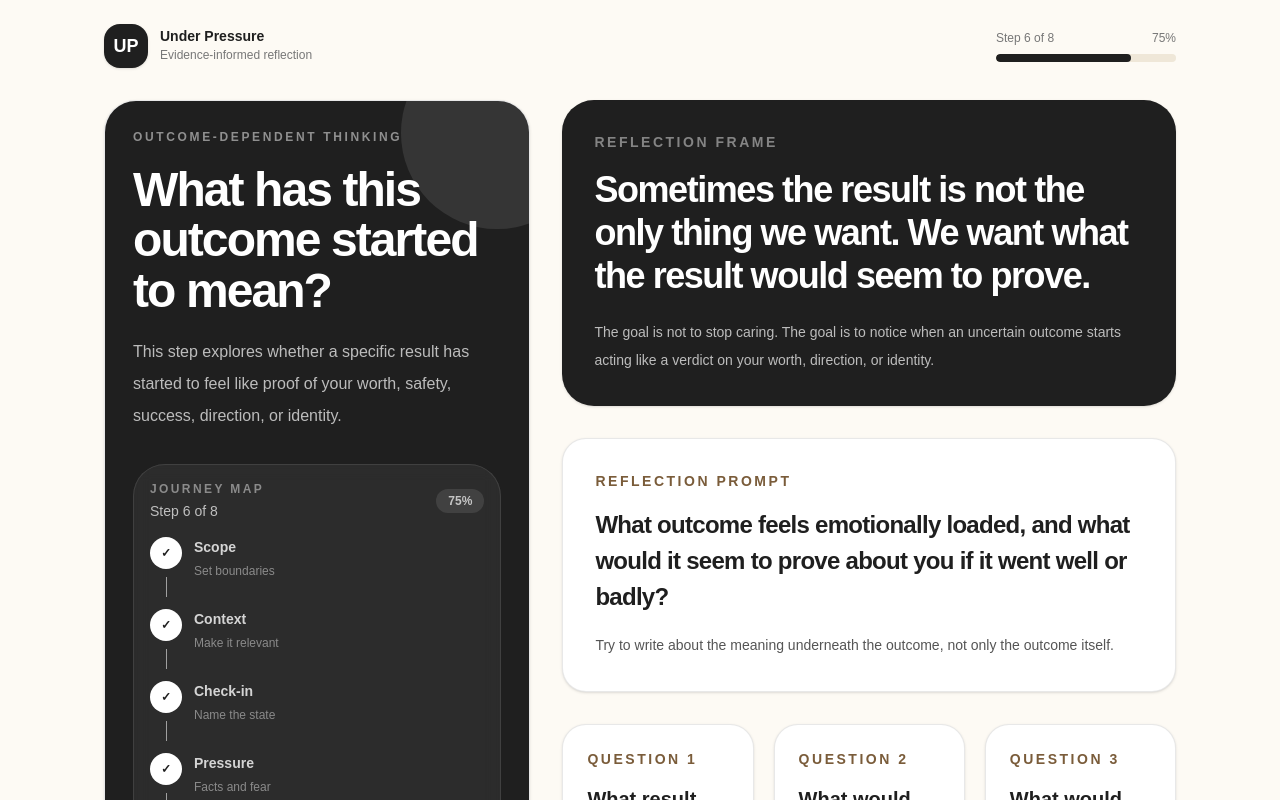
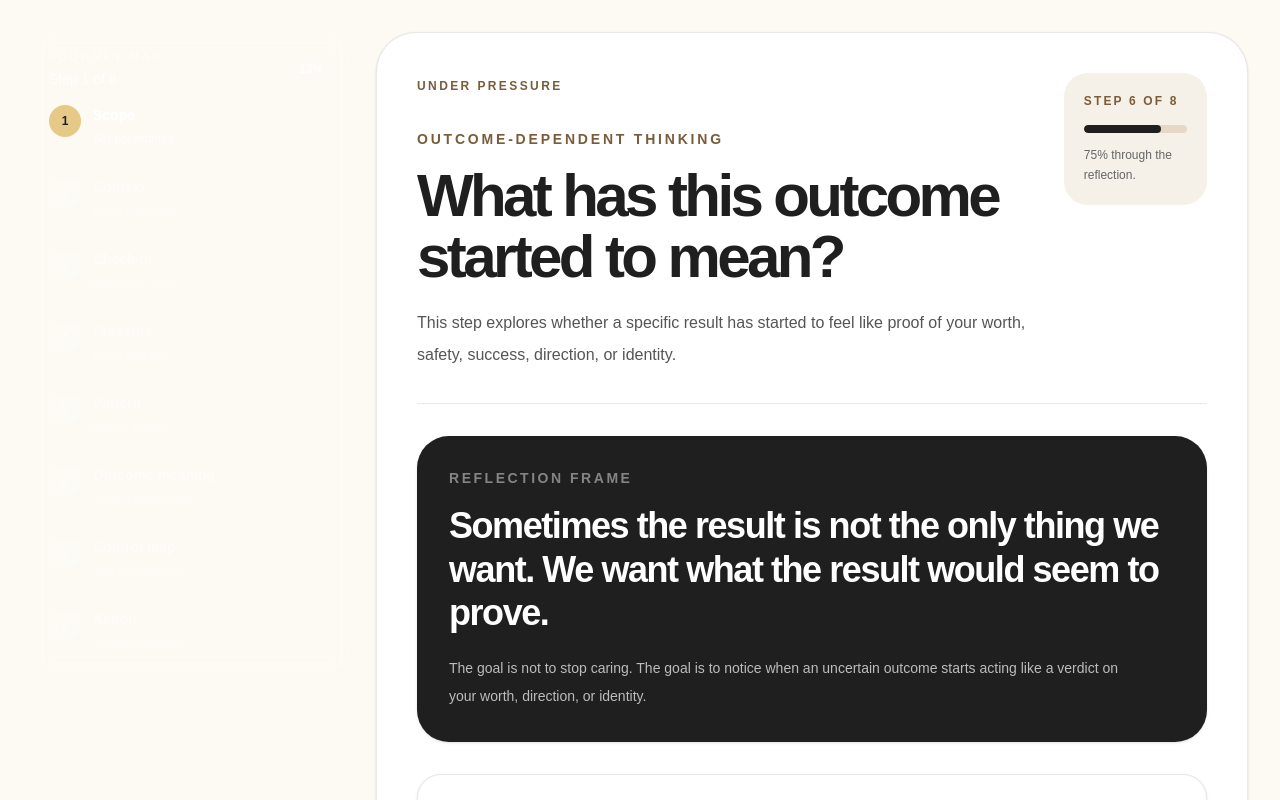
Before and after one commit to diegouriber/under-pressure, a Next.js app: page /attachment in a window 1280 px wide. Shown: the top 800 px of the page. Built offline with nearby package versions, Linux system fonts and the light colour scheme.

Commit message:
Polish reflection shell and journey map

```diff
--- a/app/components/FlowShell.tsx
+++ b/app/components/FlowShell.tsx
@@ -1,3 +1,5 @@
+"use client";
+
 import Link from "next/link";
 import JourneyMap from "./JourneyMap";
 
@@ -5,8 +7,8 @@ type FlowShellProps = {
   eyebrow: string;
   title: string;
   description: string;
-  step?: number;
-  totalSteps?: number;
+  step: number;
+  totalSteps: number;
   children: React.ReactNode;
 };
 
@@ -15,100 +17,68 @@ export default function FlowShell({
   title,
   description,
   step,
-  totalSteps = 8,
+  totalSteps,
   children,
 }: FlowShellProps) {
-  const showProgress = Boolean(step && totalSteps);
-  const progress =
-    step && totalSteps ? Math.min(100, Math.round((step / totalSteps) * 100)) : 0;
+  const progress = Math.round((step / totalSteps) * 100);
 
   return (
-    <main className="min-h-screen bg-[#fdfaf4] text-[#1f1f1f]">
-      <div className="mx-auto flex min-h-screen w-full max-w-6xl flex-col px-5 py-6 sm:px-8 lg:px-10">
-        <header className="mb-8 flex items-center justify-between gap-4">
-          <Link href="/" className="group flex items-center gap-3">
-            <div className="flex h-11 w-11 items-center justify-center rounded-2xl bg-[#1f1f1f] text-lg font-semibold text-white shadow-sm transition group-hover:scale-105">
-              UP
+    <main className="min-h-screen bg-[#fdfaf4] px-5 py-6 text-[#1f1f1f] md:px-8 md:py-8">
+      <div className="mx-auto grid max-w-7xl gap-6 lg:grid-cols-[320px_1fr]">
+        <div className="hidden lg:block">
+          <div className="sticky top-8">
+            <JourneyMap />
+          </div>
         </div>
 
-            <div>
-              <p className="text-sm font-semibold leading-none text-[#1f1f1f]">
+        <section className="min-w-0">
+          <div className="rounded-[2.5rem] border border-[#1f1f1f]/10 bg-white p-6 shadow-sm md:p-10">
+            <div className="flex flex-col gap-5 border-b border-[#1f1f1f]/10 pb-8 md:flex-row md:items-start md:justify-between">
+              <div className="max-w-3xl">
+                <Link
+                  href="/"
+                  className="text-xs font-semibold uppercase tracking-[0.2em] text-[#7a5c3a] transition hover:text-[#1f1f1f]"
+                >
                   Under Pressure
+                </Link>
+
+                <p className="mt-8 text-sm font-semibold uppercase tracking-[0.2em] text-[#7a5c3a]">
+                  {eyebrow}
                 </p>
-              <p className="mt-1 text-xs text-[#777]">
-                Evidence-informed reflection
+
+                <h1 className="mt-4 text-4xl font-semibold leading-[1.02] tracking-[-0.06em] text-[#1f1f1f] md:text-6xl">
+                  {title}
+                </h1>
+
+                <p className="mt-5 max-w-2xl text-base leading-8 text-[#555]">
+                  {description}
                 </p>
               </div>
-          </Link>
 
-          {showProgress && (
-            <div className="hidden min-w-[180px] sm:block">
-              <div className="flex items-center justify-between text-xs font-medium text-[#777]">
-                <span>
+              <div className="rounded-3xl bg-[#f6f1e8] p-5 md:w-52">
+                <p className="text-xs font-semibold uppercase tracking-[0.18em] text-[#7a5c3a]">
                   Step {step} of {totalSteps}
-                </span>
-                <span>{progress}%</span>
-              </div>
+                </p>
 
-              <div className="mt-2 h-2 overflow-hidden rounded-full bg-[#efe7d8]">
+                <div className="mt-4 h-2 overflow-hidden rounded-full bg-[#e5d8c6]">
                   <div
                     className="h-full rounded-full bg-[#1f1f1f] transition-all"
                     style={{ width: `${progress}%` }}
                   />
                 </div>
-            </div>
-          )}
-        </header>
 
-        <section className="grid flex-1 gap-8 lg:grid-cols-[0.82fr_1.18fr] lg:items-start">
-          <aside className="lg:sticky lg:top-8">
-            <div className="overflow-hidden rounded-[2rem] border border-[#1f1f1f]/10 bg-white shadow-sm">
-              <div className="relative min-h-[360px] bg-[#1f1f1f] p-7 text-white">
-                <div className="absolute -right-16 -top-16 h-48 w-48 rounded-full bg-white/10" />
-                <div className="absolute -bottom-20 -left-16 h-56 w-56 rounded-full bg-[#c9a66b]/20" />
-
-                <div className="relative z-10">
-                  <p className="text-xs font-semibold uppercase tracking-[0.22em] text-white/50">
-                    {eyebrow}
-                  </p>
-
-                  <h1 className="mt-5 text-4xl font-semibold leading-[1.05] tracking-[-0.04em] sm:text-5xl">
-                    {title}
-                  </h1>
-
-                  <p className="mt-5 max-w-xl text-base leading-8 text-white/70">
-                    {description}
+                <p className="mt-3 text-xs leading-5 text-[#666]">
+                  {progress}% through the reflection.
                 </p>
               </div>
-
-                {showProgress && (
-                  <div className="relative z-10 mt-8">
-                    <JourneyMap currentStep={step} totalSteps={totalSteps} />
-                  </div>
-                )}
             </div>
 
-              {showProgress && (
-                <div className="border-t border-[#1f1f1f]/10 bg-[#f6f1e8] p-5 sm:hidden">
-                  <div className="flex items-center justify-between text-xs font-medium text-[#777]">
-                    <span>
-                      Step {step} of {totalSteps}
-                    </span>
-                    <span>{progress}%</span>
+            <div className="mt-8 lg:hidden">
+              <JourneyMap />
             </div>
 
-                  <div className="mt-2 h-2 overflow-hidden rounded-full bg-[#e5dccb]">
-                    <div
-                      className="h-full rounded-full bg-[#1f1f1f] transition-all"
-                      style={{ width: `${progress}%` }}
-                    />
+            <div className="mt-8">{children}</div>
           </div>
-                </div>
-              )}
-            </div>
-          </aside>
-
-          <section className="pb-12">{children}</section>
         </section>
       </div>
     </main>
```
Lines whose indentation alone changed are shown as unchanged.
